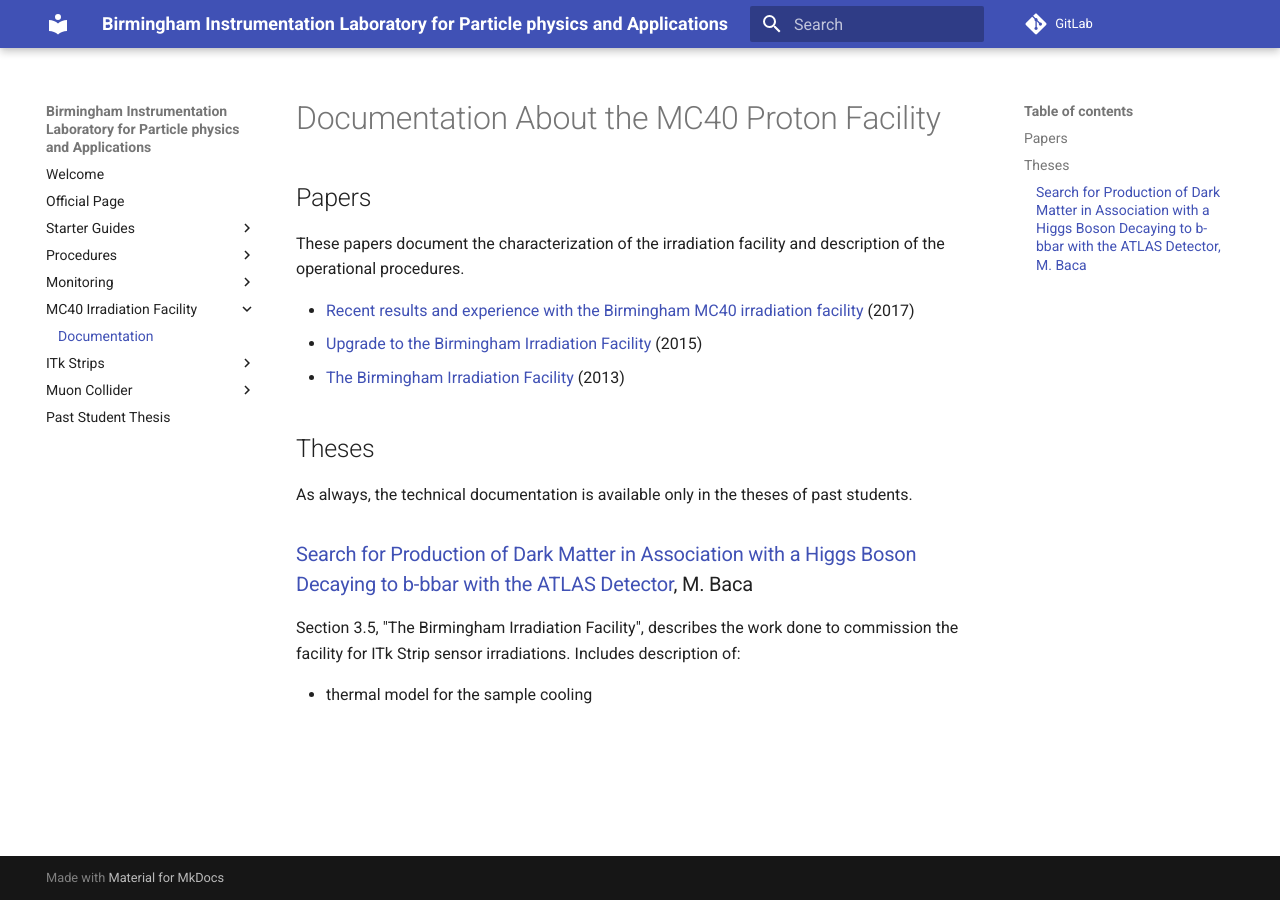
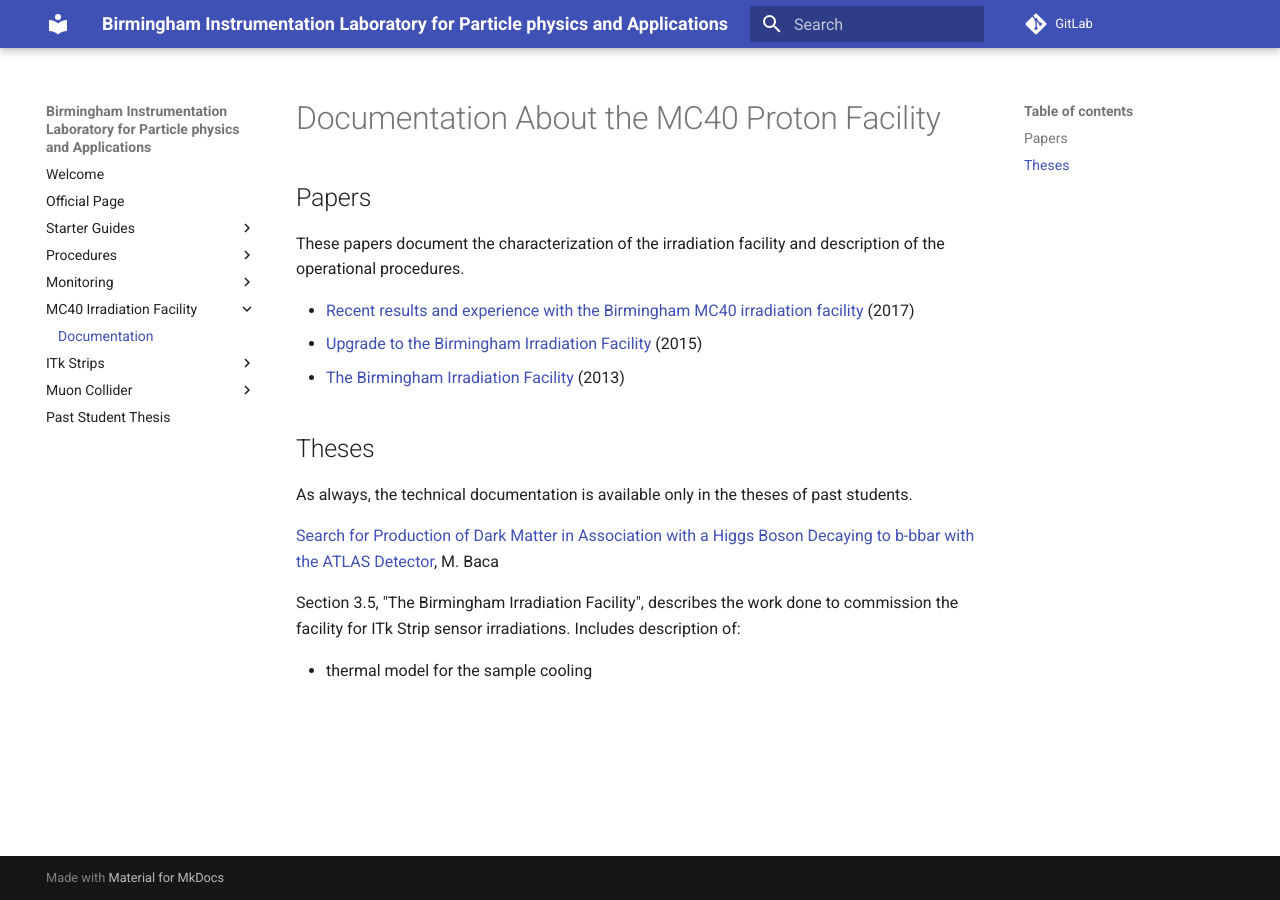
Before and after one commit to BILPAware/wiki, an MkDocs documentation site: the page built from docs/mc40/docs.md, in a window 1280 px wide. Built offline with MkDocs 1.6.1 and Material for MkDocs 9.7.7, drawn with Linux system fonts in a browser that asks for light colours.

```diff
--- a/docs/mc40/docs.md
+++ b/docs/mc40/docs.md
@@ -10,7 +10,7 @@ These papers document the characterization of the irradiation facility and descr
 ## Theses
 As always, the technical documentation is available only in the theses of past students.
 
-### [Search for Production of Dark Matter in Association with a Higgs Boson Decaying to b-bbar with the ATLAS Detector](http://www.ep.ph.bham.ac.uk/publications/thesis/mjb_thesis.pdf), M. Baca
+[Search for Production of Dark Matter in Association with a Higgs Boson Decaying to b-bbar with the ATLAS Detector](http://www.ep.ph.bham.ac.uk/publications/thesis/mjb_thesis.pdf), M. Baca
 
 Section 3.5, "The Birmingham Irradiation Facility", describes the work done to commission the facility for ITk Strip sensor irradiations. Includes description of:
 
--- a/mkdocs.yml
+++ b/mkdocs.yml
@@ -25,6 +25,7 @@ nav:
       - 'Particle Physics' : guides/pp.md
       - 'Silicon Detectors' : guides/silicon.md
     - 'Procedures' :
+      - 'Training' : procedures/training.md
       - 'Shutdown' : procedures/shutdown.md
     - 'Monitoring' :
       - 'InfluxDB + GrafAna' : monitoring/influx.md
```
Also changed, not shown: docs/procedures/training.md (added, +14 -0 lines).
